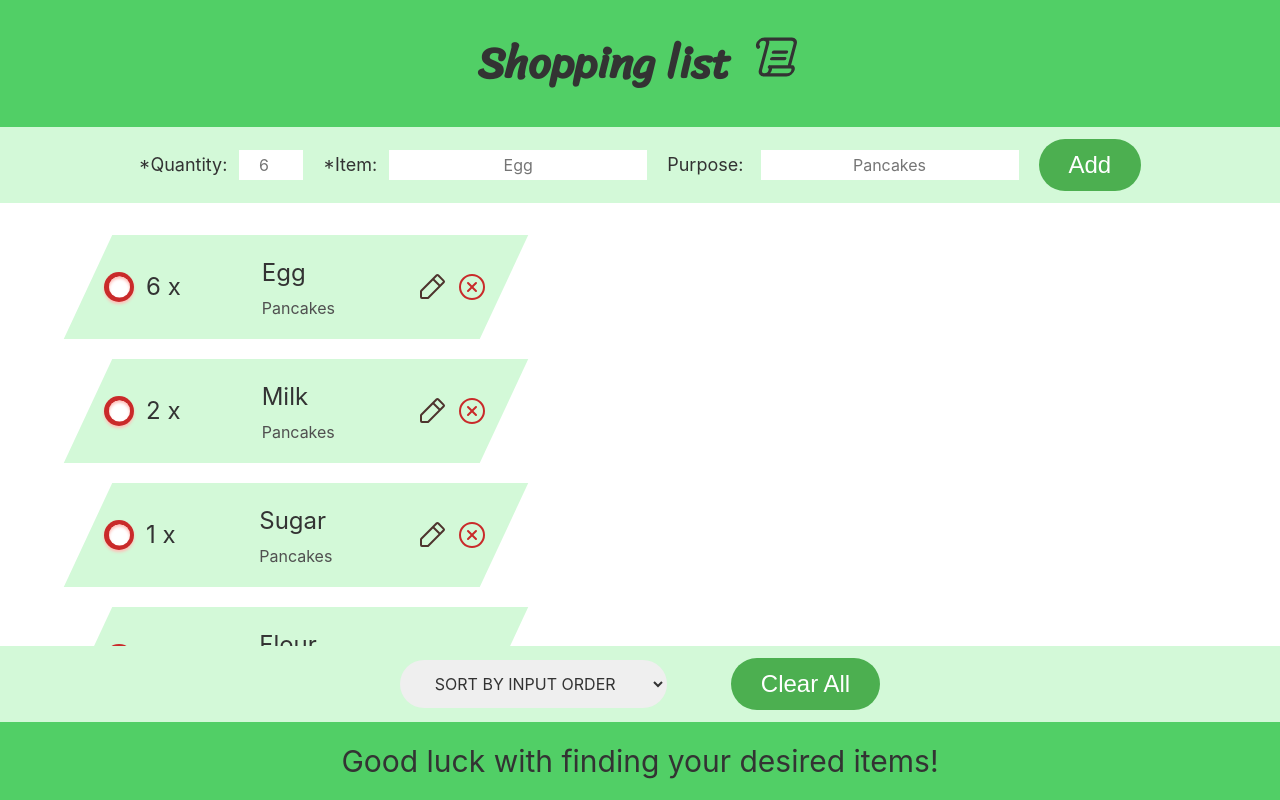
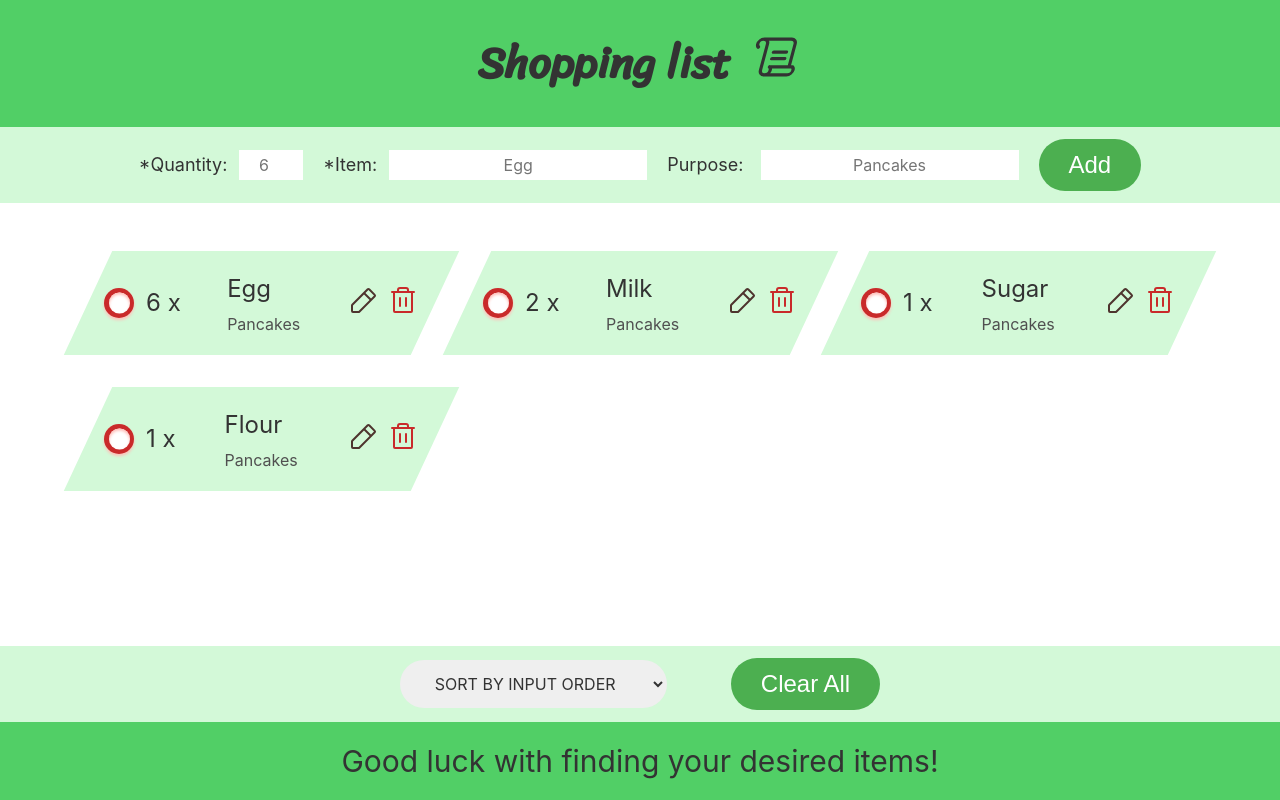
Before and after one commit to martinbena/shopping-list, a React (Create React App) app: page / in a window 1280 px wide. Built offline with nearby package versions, Linux system fonts and the light colour scheme.

Commit message:
Completely refactor editing form and its css. Place it into the selected item, not to the side.

```diff
--- a/src/components/App.js
+++ b/src/components/App.js
@@ -39,7 +39,7 @@ export default function App() {
 
   function handleDeleteItem(item) {
     const approval = window.confirm(
-      `Are you sure that you want to delete ${item.name}?`
+      `Are you sure that you want to delete "${item.name}"?`
     );
     if (approval)
       setItems((items) => items.filter((cur) => cur.id !== item.id));
@@ -86,8 +86,6 @@ export default function App() {
     <>
       <Header />
       <AddItemForm onAddItem={handleAddItem} />
-      <div className="container">
-        <div className="grid">
       <ShoppingList
         onToggleItem={handleToggleItem}
         onDeleteItem={handleDeleteItem}
@@ -95,16 +93,8 @@ export default function App() {
         selected={selected}
         onClearList={handleClearList}
         sortedItems={sortedItems}
-          />
-          {selected && (
-            <FormEditItem
-              onSelect={setSelected}
-              selected={selected}
         onEditSelected={handleEditSelected}
       />
-          )}
-        </div>
-      </div>
       {items.length > 0 && (
         <div className="bottom">
           <Actions
--- a/src/components/FormEditItem.js
+++ b/src/components/FormEditItem.js
@@ -1,5 +1,4 @@
 import { useState } from "react";
-import Button from "./Button";
 import ButtonSvg from "./ButtonSvg";
 
 export default function FormEditItem({ onSelect, selected, onEditSelected }) {
@@ -21,53 +20,60 @@ export default function FormEditItem({ onSelect, selected, onEditSelected }) {
   }
   return (
     <div className="edit-item__wrapper">
-      <h2 className="heading-secondary">Edit {selected.name}</h2>
+      <div className="edit-item__content">
         <form className="edit-item" onSubmit={handleEdit}>
           <div className="edit-item__groups">
             <div className="edit-item__group">
-            <label>*Item</label>
+              <input
+                type="number"
+                value={editedQuantity}
+                onChange={(e) => setEditedQuantity(+e.target.value)}
+                min="1"
+                required
+                placeholder="6"
+              />
+            </div>
+            <div className="edit-item__group">
               <input
                 type="text"
                 value={editedName}
                 onChange={(e) => setEditedName(e.target.value)}
                 pattern="[A-Za-z]{2,}"
                 required
+                placeholder="Egg"
               />
-          </div>
-
-          <div className="edit-item__group">
-            <label>*Quantity</label>
-            <input
-              type="number"
-              value={editedQuantity}
-              onChange={(e) => setEditedQuantity(+e.target.value)}
-              min="1"
-              required
-            />
-          </div>
-
-          <div className="edit-item__group">
-            <label>Purpose</label>
               <input
                 type="text"
                 value={editedPurpose}
                 onChange={(e) => setEditedPurpose(e.target.value)}
                 pattern="[A-Za-z]{2,}"
+                placeholder="Pancakes"
               />
             </div>
           </div>
-        <div className="u-text-center">
-          <Button>Edit</Button>
+
+          <div className="edit-item__buttons">
+            <ButtonSvg>
+              <svg
+                className="edit-item__confirm"
+                xmlns="http://www.w3.org/2000/svg"
+                viewBox="0 0 256 256"
+              >
+                <path d="M229.66,58.34l-32-32a8,8,0,0,0-11.32,0l-96,96A8,8,0,0,0,88,128v32a8,8,0,0,0,8,8h32a8,8,0,0,0,5.66-2.34l96-96A8,8,0,0,0,229.66,58.34ZM124.69,152H104V131.31l64-64L188.69,88ZM200,76.69,179.31,56,192,43.31,212.69,64ZM224,120v88a16,16,0,0,1-16,16H48a16,16,0,0,1-16-16V48A16,16,0,0,1,48,32h88a8,8,0,0,1,0,16H48V208H208V120a8,8,0,0,1,16,0Z"></path>
+              </svg>
+            </ButtonSvg>
+            <ButtonSvg onClick={onSelect}>
+              <svg
+                className="edit-item__close"
+                xmlns="http://www.w3.org/2000/svg"
+                viewBox="0 0 256 256"
+              >
+                <path d="M165.66,101.66,139.31,128l26.35,26.34a8,8,0,0,1-11.32,11.32L128,139.31l-26.34,26.35a8,8,0,0,1-11.32-11.32L116.69,128,90.34,101.66a8,8,0,0,1,11.32-11.32L128,116.69l26.34-26.35a8,8,0,0,1,11.32,11.32ZM232,128A104,104,0,1,1,128,24,104.11,104.11,0,0,1,232,128Zm-16,0a88,88,0,1,0-88,88A88.1,88.1,0,0,0,216,128Z"></path>
+              </svg>
+            </ButtonSvg>
           </div>
         </form>
-
-      <span className="edit-item__close">
-        <ButtonSvg onClick={() => onSelect(null)}>
-          <svg xmlns="http://www.w3.org/2000/svg" viewBox="0 0 256 256">
-            <path d="M205.66,194.34a8,8,0,0,1-11.32,11.32L128,139.31,61.66,205.66a8,8,0,0,1-11.32-11.32L116.69,128,50.34,61.66A8,8,0,0,1,61.66,50.34L128,116.69l66.34-66.35a8,8,0,0,1,11.32,11.32L139.31,128Z"></path>
-          </svg>
-        </ButtonSvg>
-      </span>
+      </div>
     </div>
   );
 }
--- a/src/components/Item.js
+++ b/src/components/Item.js
@@ -1,4 +1,5 @@
 import ButtonSvg from "./ButtonSvg";
+import FormEditItem from "./FormEditItem";
 
 export default function Item({
   item,
@@ -6,20 +7,23 @@ export default function Item({
   onDeleteItem,
   onSelect,
   selected,
+  onEditSelected,
 }) {
   return (
+    <>
       <li
         className={`shopping-item${item.inCart ? "__cart" : ""} ${
           item.id === selected?.id ? "selected-item" : ""
         }`}
       >
+        {item.id !== selected?.id && (
           <div className="shopping-item__content">
             <div className="shopping-item__left">
               <div className="shopping-item__checkbox">
                 <input
                   type="checkbox"
                   id={`checkbox-${item.id}`}
-              onChange={(e) => onToggleItem(item.id)}
+                  onChange={() => onToggleItem(item.id)}
                 />
                 <label htmlFor={`checkbox-${item.id}`}>
                   <div className="tick_mark"></div>
@@ -47,18 +51,6 @@ export default function Item({
                       <path d="M227.31,73.37,182.63,28.68a16,16,0,0,0-22.63,0L36.69,152A15.86,15.86,0,0,0,32,163.31V208a16,16,0,0,0,16,16H92.69A15.86,15.86,0,0,0,104,219.31L227.31,96a16,16,0,0,0,0-22.63ZM92.69,208H48V163.31l88-88L180.69,120ZM192,108.68,147.31,64l24-24L216,84.68Z"></path>
                     </svg>
                   )}
-              {selected?.id === item.id && (
-                <svg
-                  className="shopping-item__edit"
-                  xmlns="http://www.w3.org/2000/svg"
-                  width="32"
-                  height="32"
-                  fill="#000000"
-                  viewBox="0 0 256 256"
-                >
-                  <path d="M53.92,34.62A8,8,0,1,0,42.08,45.38l48.2,53L36.68,152A15.89,15.89,0,0,0,32,163.31V208a16,16,0,0,0,16,16H92.69A15.86,15.86,0,0,0,104,219.31l50.4-50.39,47.69,52.46a8,8,0,1,0,11.84-10.76ZM92.69,208H48V163.31l53.06-53,42.56,46.81ZM227.32,73.37,182.63,28.69a16,16,0,0,0-22.63,0L118.33,70.36a8,8,0,0,0,11.32,11.31L136,75.31,180.69,120l-9,9A8,8,0,0,0,183,140.34L227.32,96A16,16,0,0,0,227.32,73.37ZM192,108.69,147.32,64l24-24L216,84.69Z"></path>
-                </svg>
-              )}
                 </ButtonSvg>
               )}
 
@@ -68,11 +60,20 @@ export default function Item({
                   xmlns="http://www.w3.org/2000/svg"
                   viewBox="0 0 256 256"
                 >
-              <path d="M165.66,101.66,139.31,128l26.35,26.34a8,8,0,0,1-11.32,11.32L128,139.31l-26.34,26.35a8,8,0,0,1-11.32-11.32L116.69,128,90.34,101.66a8,8,0,0,1,11.32-11.32L128,116.69l26.34-26.35a8,8,0,0,1,11.32,11.32ZM232,128A104,104,0,1,1,128,24,104.11,104.11,0,0,1,232,128Zm-16,0a88,88,0,1,0-88,88A88.1,88.1,0,0,0,216,128Z"></path>
+                  <path d="M216,48H176V40a24,24,0,0,0-24-24H104A24,24,0,0,0,80,40v8H40a8,8,0,0,0,0,16h8V208a16,16,0,0,0,16,16H192a16,16,0,0,0,16-16V64h8a8,8,0,0,0,0-16ZM96,40a8,8,0,0,1,8-8h48a8,8,0,0,1,8,8v8H96Zm96,168H64V64H192ZM112,104v64a8,8,0,0,1-16,0V104a8,8,0,0,1,16,0Zm48,0v64a8,8,0,0,1-16,0V104a8,8,0,0,1,16,0Z"></path>
                 </svg>
               </ButtonSvg>
             </div>
           </div>
+        )}
+        {item.id === selected?.id && (
+          <FormEditItem
+            onSelect={onSelect}
+            selected={selected}
+            onEditSelected={onEditSelected}
+          />
+        )}
       </li>
+    </>
   );
 }
--- a/src/components/ShoppingList.js
+++ b/src/components/ShoppingList.js
@@ -8,9 +8,12 @@ export default function ShoppingList({
   onSelect,
   selected,
   sortedItems,
+  onEditSelected,
 }) {
   return (
+    <div className="container">
       <ul className="shopping-list">
+        <div className="grid2">
           {sortedItems.map((item) => (
             <Item
               item={item}
@@ -21,8 +24,11 @@ export default function ShoppingList({
               showEdit={showEdit}
               onSelect={onSelect}
               selected={selected}
+              onEditSelected={onEditSelected}
             />
           ))}
+        </div>
       </ul>
+    </div>
   );
 }
--- a/src/index.css
+++ b/src/index.css
@@ -54,10 +54,16 @@ option {
   text-align: left;
 }
 
+.grid2 {
+  display: grid;
+  grid-template-columns: repeat(3, 1fr);
+  gap: 3.2rem;
+}
+
 .container {
   max-width: 120rem;
   margin: 0 auto;
-  padding: 0 4.8rem;
+  padding: 4.8rem;
 }
 
 .header {
@@ -117,8 +123,9 @@ option {
   margin-right: 1.2rem;
 }
 
-.add-form__item-quantity {
-  width: 6.4rem;
+.add-form__item-quantity,
+.edit-item__group input[type="number"] {
+  max-width: 6.4rem;
 }
 
 .grid {
@@ -167,8 +174,13 @@ option {
   align-items: center;
 }
 
-.shopping-item__content {
+.shopping-item__content,
+.edit-item__content {
   transform: skew(25deg);
+}
+
+.shopping-item__content,
+.edit-item {
   display: flex;
   justify-content: space-between;
   align-items: center;
@@ -179,24 +191,19 @@ option {
   font-size: 1.6rem;
 }
 
-.shopping-item__buttons {
+.shopping-item__buttons,
+.edit-item__buttons {
   display: flex;
   gap: 0.8rem;
 }
 
-.shopping-item__buttons svg {
-  display: flex;
-  gap: 0.8rem;
-  cursor: pointer;
-  height: 3.2rem;
-  width: 3.2rem;
-}
-
-.shopping-item__edit {
+.shopping-item__edit,
+.edit-item__confirm {
   fill: #4e342e;
 }
 
-.shopping-item__delete {
+.shopping-item__delete,
+.edit-item__close {
   fill: #c92a2a;
 }
 
@@ -316,27 +323,22 @@ option {
   opacity: 1;
 }
 
-.edit-item__wrapper {
-  margin-left: 6rem;
-  background-color: var(--color-bg-edit);
-  padding: 3.2rem 6.4rem;
-  border-radius: 2rem;
-  position: relative;
-  -webkit-box-shadow: 0px 1rem 3rem 0.5rem rgba(0, 0, 0, 0.15);
-  -moz-box-shadow: 0px 1rem 3rem 0.5rem rgba(0, 0, 0, 0.15);
-  box-shadow: 0px 1rem 3rem 0.5rem rgba(0, 0, 0, 0.15);
-}
-
 .edit-item__groups {
   display: flex;
-  flex-direction: column;
-  gap: 2.4rem;
-  margin: 3.2rem 0;
+  gap: 4.8rem;
+  align-items: center;
 }
 
 .edit-item__group {
   display: flex;
-  justify-content: space-between;
+  flex-direction: column;
+  gap: 1.2rem;
+  align-items: center;
+}
+
+.edit-item__group input {
+  max-width: 9.6rem;
+  border-radius: 5px;
 }
 
 .u-text-center {
@@ -347,16 +349,14 @@ option {
   background-color: transparent;
   border: none;
   cursor: pointer;
+  transition: all 0.3s ease-out;
 }
 
-.edit-item__close {
-  position: absolute;
-  top: 2rem;
-  right: 2rem;
+.btnSvg:hover > svg {
+  transform: translateY(-0.75px);
 }
 
-.edit-item__close svg {
-  fill: #c92a2a;
+.btnSvg svg {
   height: 3.2rem;
   width: 3.2rem;
 }
--- a/src/queries.css
+++ b/src/queries.css
@@ -3,10 +3,6 @@
 @media (max-width: 75em) {
   html {
     font-size: 56.25%;
-  }
-
-  .edit-item__wrapper {
-    margin-left: 4.8rem;
   }
 }
 
```
Lines whose indentation alone changed are shown as unchanged.
